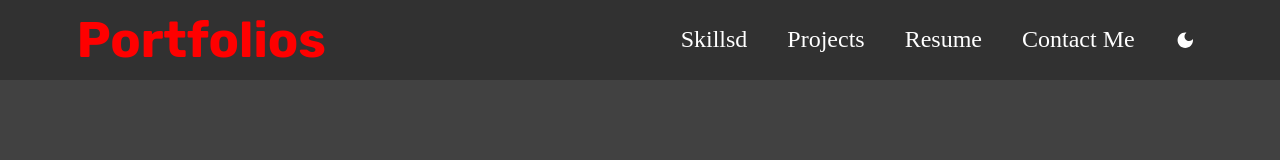
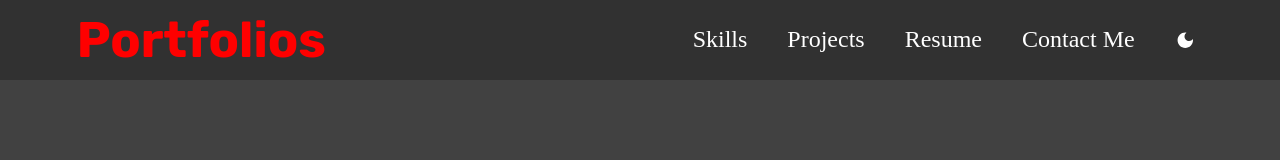
Before and after one commit to Divianshu7/folio-test, a React (Create React App) app: page / in a window 1280 px wide. Shown: the top 160 px of the page. Built offline with nearby package versions, Linux system fonts and the light colour scheme; a web font is replaced by a local one.

Commit message:
corrected skills

```diff
--- a/src/components/TopNav.jsx
+++ b/src/components/TopNav.jsx
@@ -50,7 +50,7 @@ function TopNav() {
                 <Contain>
                     {isDesktop ? (
                         <Contain flexDirection='row!important' gap='1.5rem' fontSize='25px' >
-                            <a href="#skills"><Typography className='tabs' fontWeight='100' variant='h4'>Skillsd</Typography></a>
+                            <a href="#skills"><Typography className='tabs' fontWeight='100' variant='h4'>Skills</Typography></a>
                             <a href="#projects"><Typography className='tabs' fontWeight='100' variant='h4'>Projects</Typography></a>
                             <a onClick={() => window.open("https://drive.google.com/file/d/1p_4VGSEkGoZNtzTP_RULgT9x3SxMoQEZ/view?usp=share_link")}><Typography className='tabs' fontWeight='100' variant='h4'>Resume</Typography></a>
                             <a href="#contact"><Typography className='tabs' fontWeight='100' variant='h4'>Contact Me</Typography></a>
```
